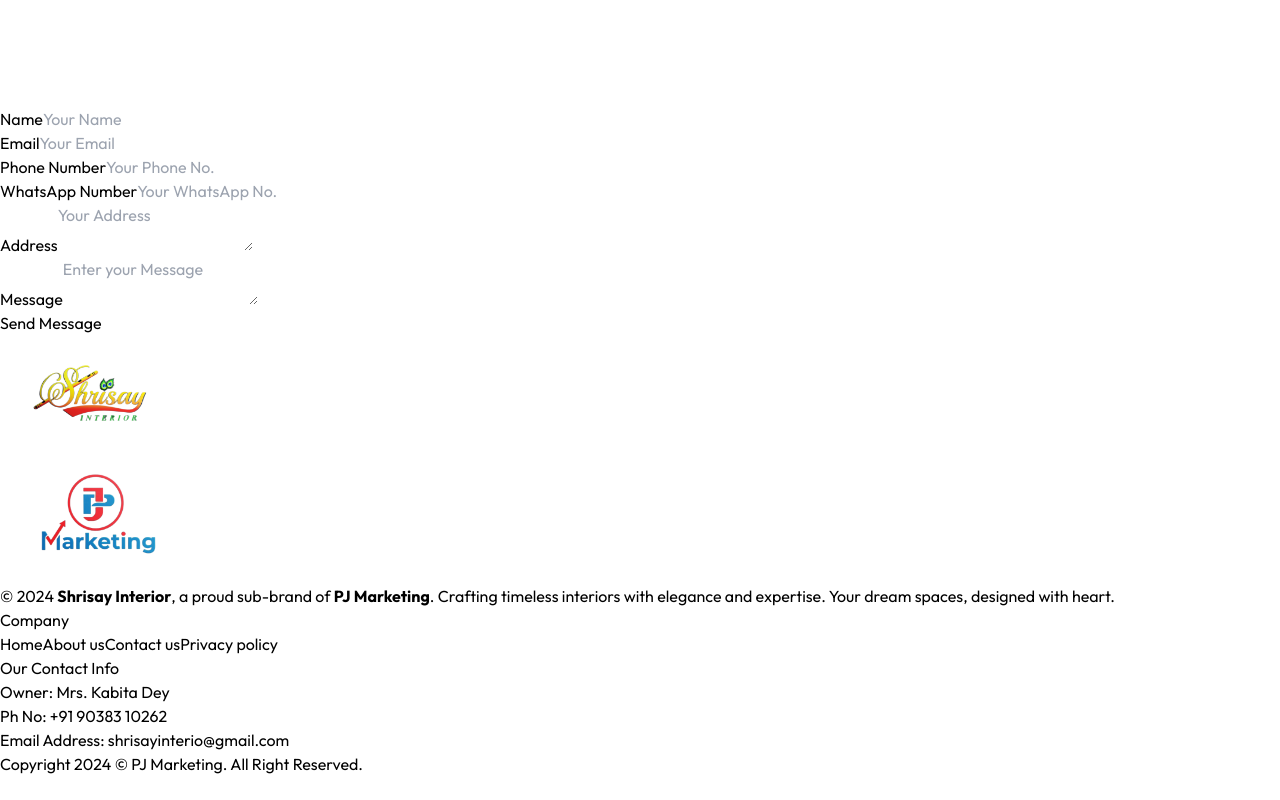
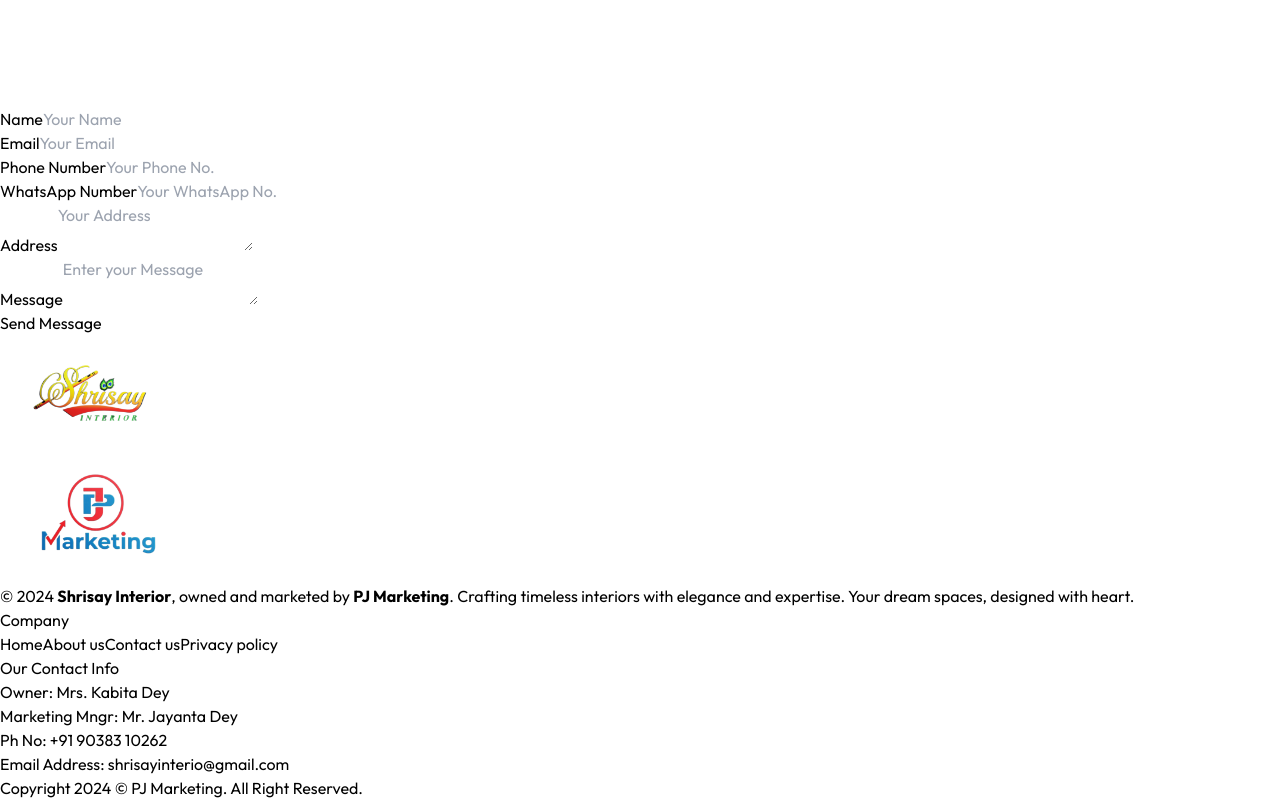
Before and after one commit to Aniket780/shrisay-website, a React (Vite) app: page / in a window 1280 px wide. Shown: the part 9433-10233 px from the top of the page. Before the commit the page ends 10209 px from the top, so only its background shows below. Built offline with nearby package versions, Linux system fonts and the light colour scheme; grey boxes are pictures that could not be loaded.

Commit message:
Update Footer.jsx

```diff
--- a/src/components/Footer.jsx
+++ b/src/components/Footer.jsx
@@ -21,7 +21,7 @@ return (
                 />
             </div>
     <p className='text-gray-400 mt-4'>
-    © 2024 <b>Shrisay Interior</b>, a proud sub-brand of <b>PJ Marketing</b>. Crafting timeless interiors with elegance and expertise. Your dream spaces, designed with heart.
+    © 2024 <b>Shrisay Interior</b>, owned and marketed by <b>PJ Marketing</b>. Crafting timeless interiors with elegance and expertise. Your dream spaces, designed with heart.
     </p>
 </div>
 
@@ -37,6 +37,7 @@ return (
             <div className='w-full md:w-1/3'>
                     <h3 className='text-white text-lg font-bold mb-4'>Our Contact Info</h3>
                     <p className='text-gray-400 max-w-80'>Owner: Mrs. Kabita Dey</p>
+                    <p className='text-gray-400 max-w-80'>Marketing Mngr: Mr. Jayanta Dey</p>
                     <p className='text-gray-400 max-w-80'>Ph No: +91 90383 10262</p>
                     <p className='text-gray-400 mb-4 max-w-80'>Email Address: <a href="mailto:shrisayinterio@gmail.com" className='hover:text-white'>shrisayinterio@gmail.com</a></p>
                     {/* <div className='flex gap-2'>
```
